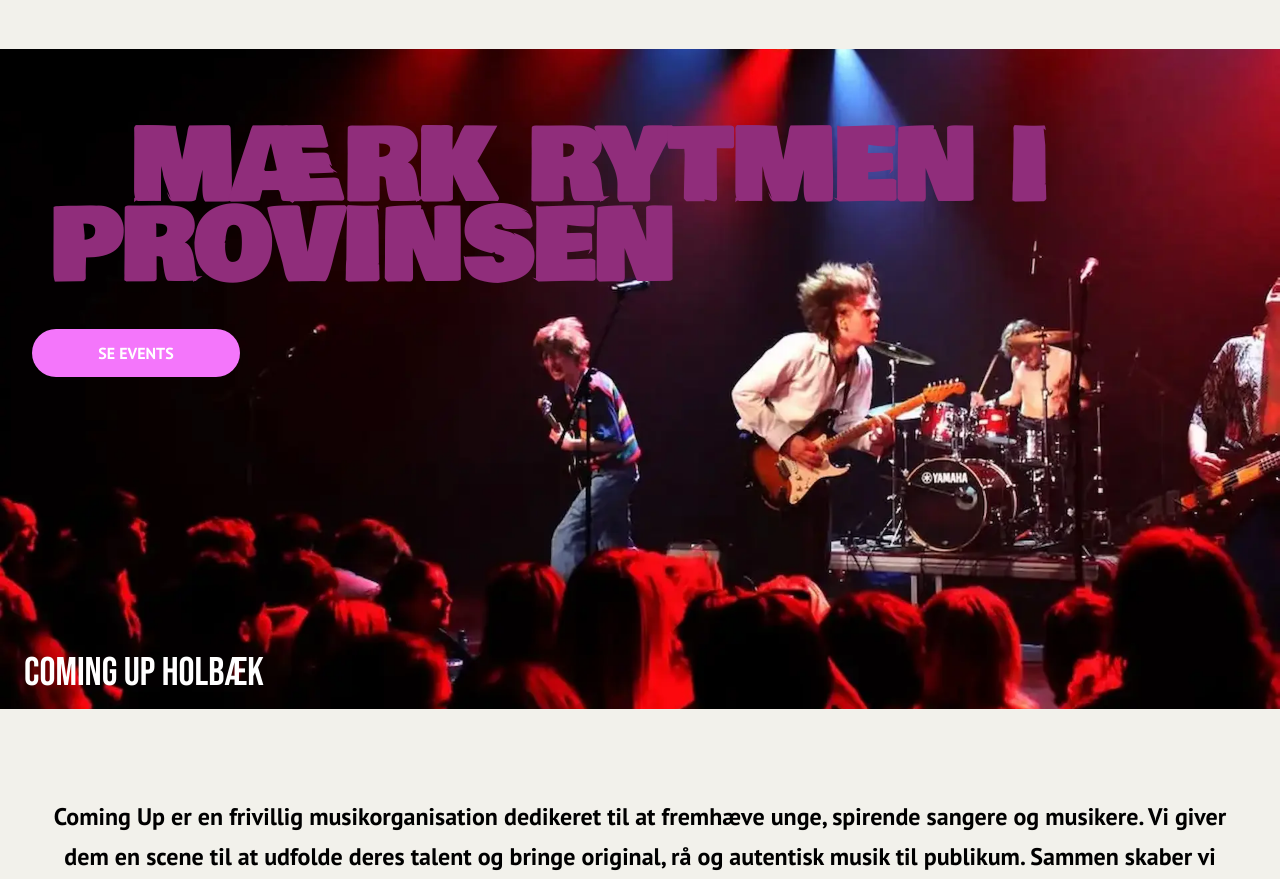
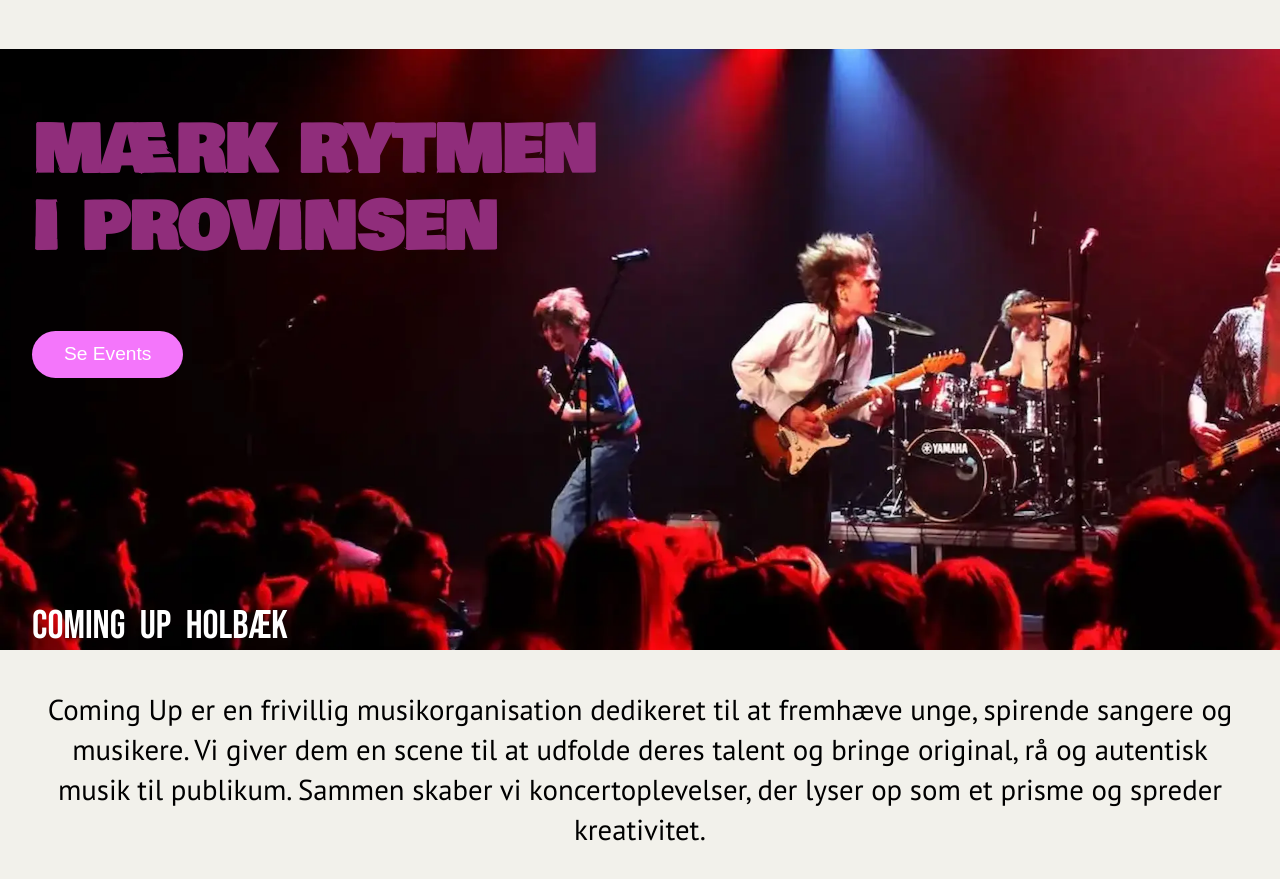
Before and after one commit to comingup-tema10/comingup, an Astro site: page / in a window 1280 px wide. Shown: the part 73-952 px from the top of the page. Built offline with nearby package versions, Linux system fonts and the light colour scheme; Astro itself is replaced by a stand-in of ours; a web font is replaced by a local one.

Commit message:
feat: reverted  the conflicks

```diff
--- a/src/components/Hero-section.astro
+++ b/src/components/Hero-section.astro
@@ -1,14 +1,10 @@
----
-import Button from './Button.astro';
----
-
 <section class="hero">
   <div class="hero-container">
     <div class="title-box">
-      <h1 class="title-heading">MÆRK RYTMEN I PROVINSEN</h1>
+      <h1 class="title-heading">Mærk rytmen <br /> i provinsen</h1>
     </div>
     <div class="hero-content">
-      <Button variant="primary">SE EVENTS</Button>
+      <button class="cta-button">Se Events</button>
     </div>
     <div>
       <h3 class="heading-three">COMING UP HOLBÆK</h3>
@@ -33,27 +29,55 @@ import Button from './Button.astro';
     background-position: center;
     margin-top: 2rem;
     width: 100%;
-    height: 450px;
-    overflow: hidden;
-    background-position: center;
+    height: 100%;
   }
 
+  .hero-container {
+    display: flex;
+    flex-direction: column;
+    align-items: start;
+    justify-content: center;
+    padding-left: 2rem;
+  }
   .title-heading {
-    max-width: 1000px;
+    font-size: 1rem;
+    font-weight: bold;
+    text-transform: uppercase;
+    color: #902d7b;
+    line-height: 1.2;
+    max-width: 500px;
+    text-indent: 0%;
+    width: 100%;
+    margin: 2rem 0.5rem 2rem 0;
+  }
+  .cta-button {
+    background-color: #f476fb;
+    border: none;
+    color: white;
+    padding: 0.4rem 1rem;
+    font-size: 0.55rem;
+    border-radius: 25px;
+    cursor: pointer;
+    transition:
+      background-color 0.3s ease,
+      transform 0.2s ease;
   }
 
   .heading-three {
     font-size: 1.5rem;
     font-weight: normal;
     color: white;
-    margin-top: 8rem;
+    word-spacing: 0.5rem;
+    margin: 2rem 0.5rem 0rem 0;
   }
   .text-container {
     text-align: center;
     font-weight: 500;
+    margin: 4rem 0.5rem 0.5rem 0.5rem;
   }
   .text-container p {
     padding: 0.5rem;
+    text-align: center;
     margin: 0;
   }
   /* Responsive Styles for Larger Screens */
@@ -82,10 +106,11 @@ import Button from './Button.astro';
       font-size: 3rem;
     }
     .text-container p {
-      margin-top: 5rem;
-      margin-bottom: 8rem;
-      font-size: 1.5rem;
-      font-weight: 700;
+      text-align: center;
+      padding: 0.5rem;
+      margin: 0;
+      font-size: 1.8rem;
+      font-weight: 500;
       line-height: 2.5rem;
     }
 
@@ -93,28 +118,28 @@ import Button from './Button.astro';
       font-size: 2rem;
       font-weight: normal;
       color: white;
+      word-spacing: 0.5rem;
       margin: 8rem 0.5rem 0rem 0;
+    }
+    .cta-button {
+      font-size: 1.2rem;
+      padding: 0.8rem 2rem;
     }
   }
 
   @media (min-width: 1024px) {
     .title-heading {
-      font-size: 6rem;
+      font-size: 4rem;
       min-width: 600px;
-      margin-top: 5rem;
+      margin: 4rem 1rem 4rem 0;
     }
 
     .heading-three {
       font-size: 2.5rem;
       font-weight: normal;
       color: white;
-
-      margin-top: 17rem;
-      margin-left: 1.5rem;
-    }
-
-    .hero {
-      height: 660px;
+      word-spacing: 0.5rem;
+      margin: 14rem 0.5rem 0rem 0;
     }
   }
 </style>
```
